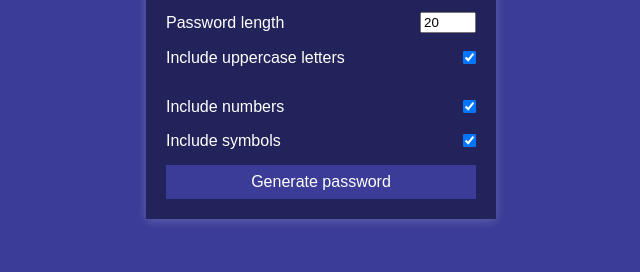
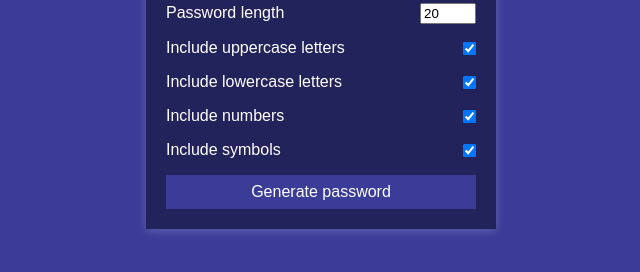
Before and after one commit to vineetsingh013/passwordgeneration.github.io, a plain HTML site: page index.html in a window 1280 px wide. Shown: the part 364-636 px from the top of the page, without its empty margins (319-959 px from the left). Drawn offline with Linux system fonts and the light colour scheme; a web font is replaced by a local one.

Commit message:
Adding LowerCase Again

```diff
--- a/index.html
+++ b/index.html
@@ -23,8 +23,8 @@
 			<input type="checkbox" id="uppercase" checked />
 		</div>
 		<div class="setting">
-<!-- 			<label>Include lowercase letters</label>
-			<input type="checkbox" id="lowercase" checked /> -->
+			<label>Include lowercase letters</label>
+			<input type="checkbox" id="lowercase" checked />
 		</div>
 		<div class="setting">
 			<label>Include numbers</label>
```
